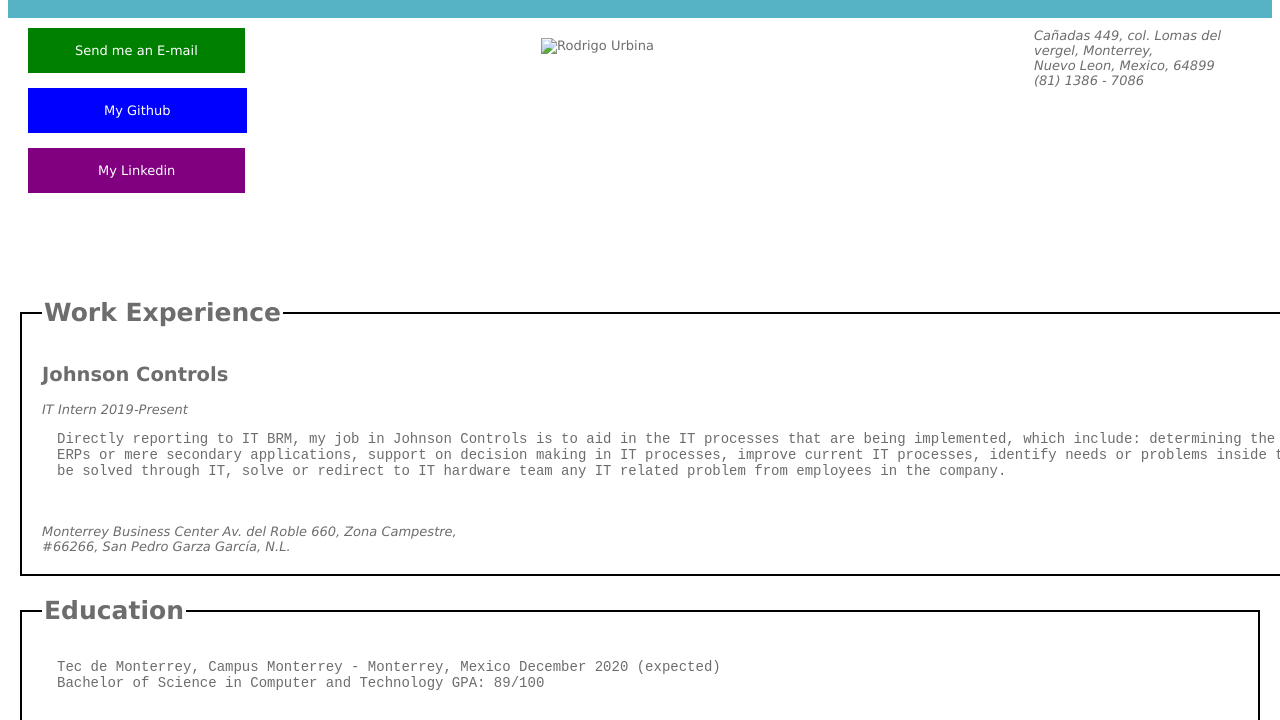
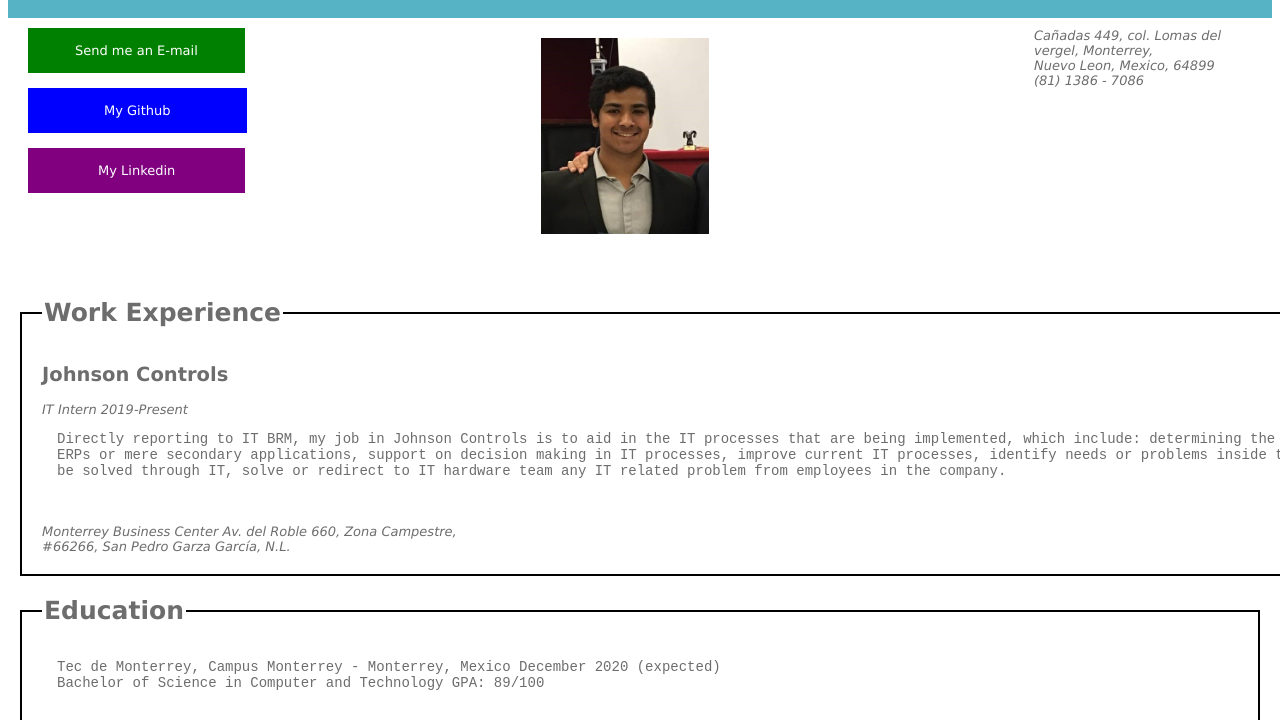
Before and after one commit to Rodrigo-Urbina/My-Resume, a plain HTML site: page index.html in a window 1280 px wide. Shown: the part 65-785 px from the top of the page. Drawn offline with Linux system fonts and the light colour scheme.

Commit message:
Update index.html

```diff
--- a/index.html
+++ b/index.html
@@ -22,7 +22,7 @@
             </div>
 
             <div class="box photo">
-              <img src="../assets/just_me.jpg" alt="Rodrigo Urbina" width="168" height="196">
+              <img src="just_me.jpg" alt="Rodrigo Urbina" width="168" height="196">
             </div>
 
             <div class="box home">
```
